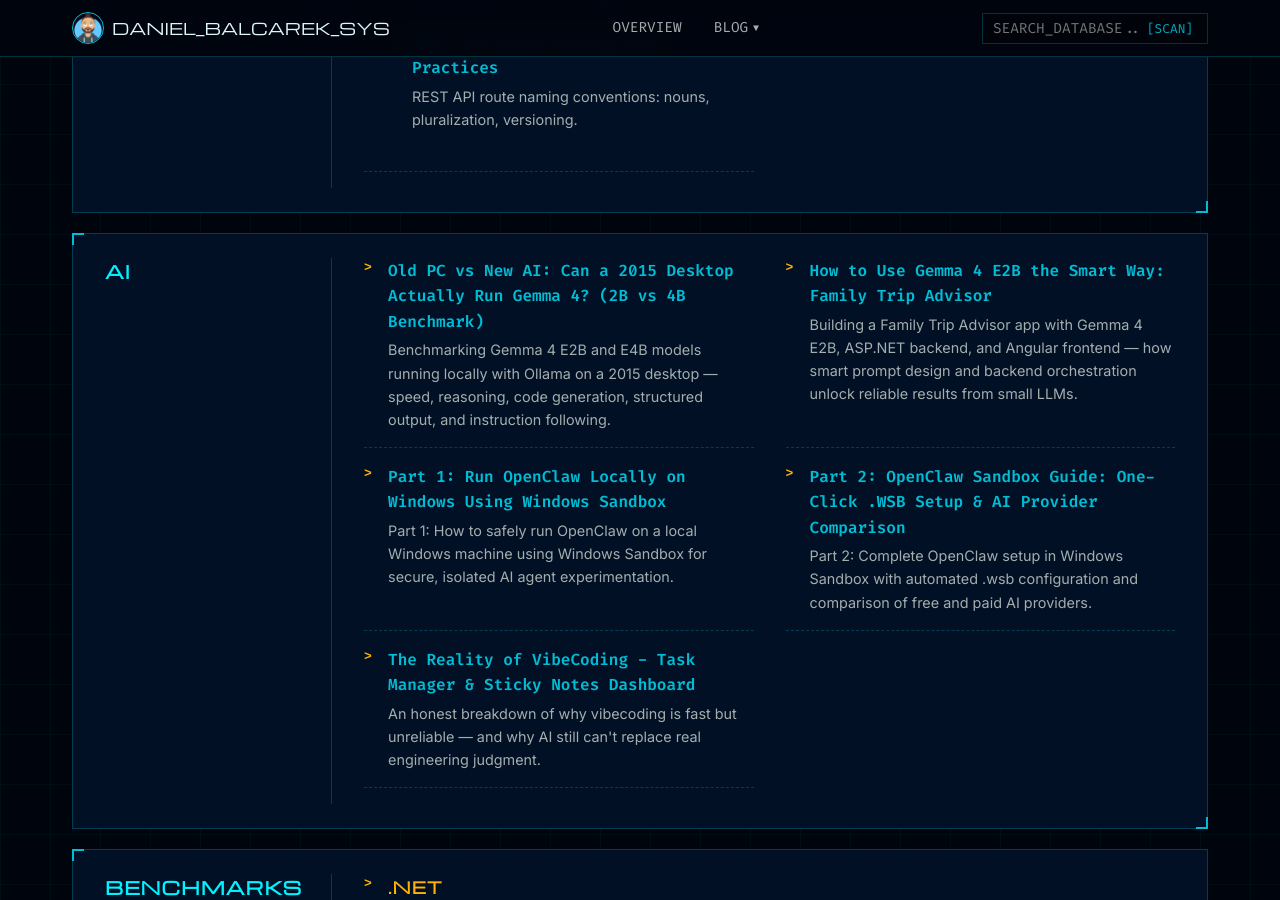
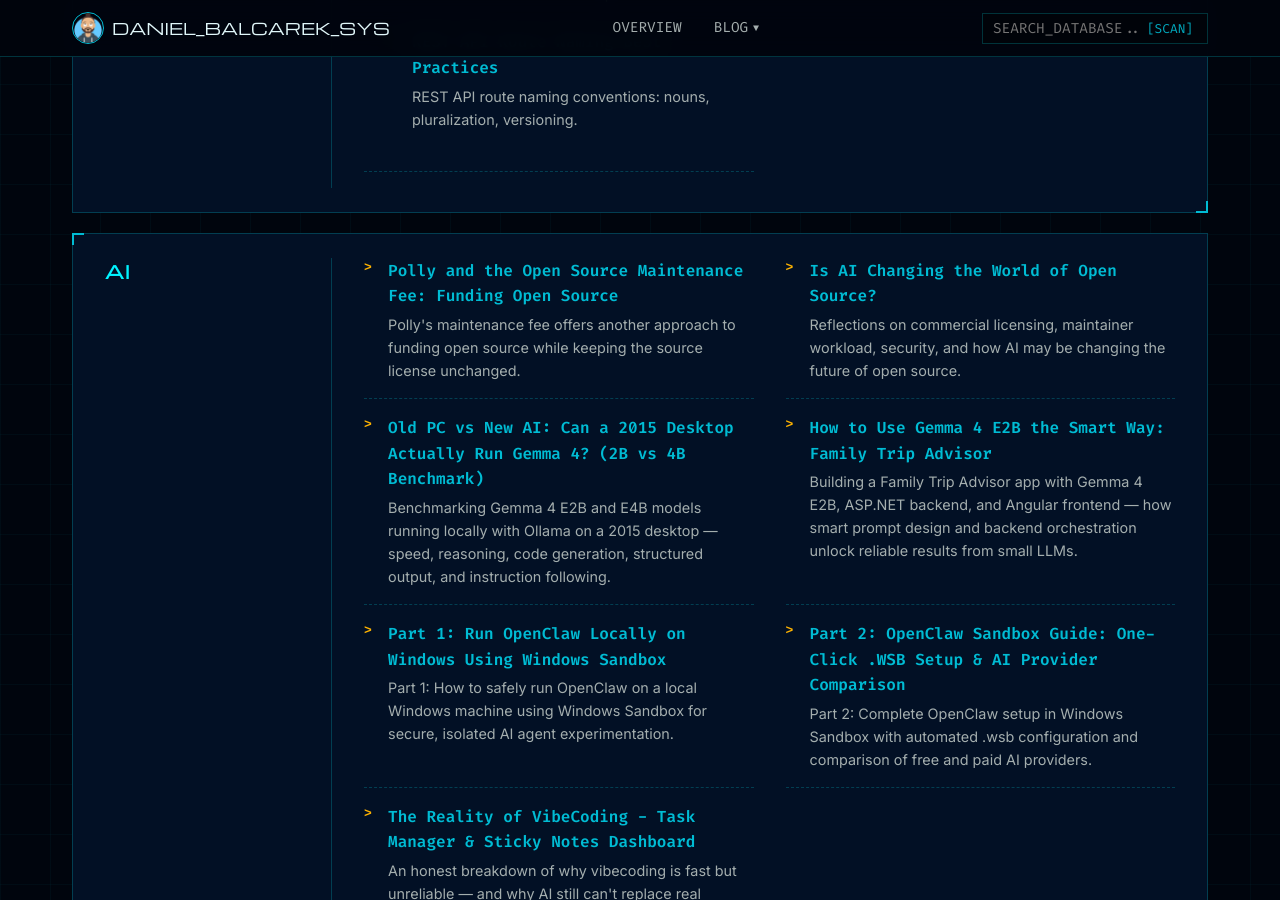
Before and after one commit to Gramli/gramli.github.io, a Jekyll site: the page built from index.html, in a window 1280 px wide and 900 px high, scrolled down 1866 px. Built offline with Jekyll 4.4.1, drawn with Linux system fonts in a browser that asks for light colours.

Commit message:
- open source and licensing

```diff
--- a/_includes/ai.html
+++ b/_includes/ai.html
@@ -1,6 +1,26 @@
 <div class="col-sm-auto col-md-auto col-lg-4">
   <h4>AI</h4>
   <ul>
+    <li>
+      <h6>
+        <a
+          href="https://gramli.github.io/posts/ai/polly-open-source-maintenance-fee"
+          class="link-primary"
+          >Polly and the Open Source Maintenance Fee: Funding Open Source</a
+        >
+      </h6>
+      <p class="text-muted">Polly's maintenance fee offers another approach to funding open source while keeping the source license unchanged.</p>
+    </li>
+    <li>
+      <h6>
+        <a
+          href="https://gramli.github.io/posts/ai/is-ai-changing-open-source"
+          class="link-primary"
+          >Is AI Changing the World of Open Source?</a
+        >
+      </h6>
+      <p class="text-muted">Reflections on commercial licensing, maintainer workload, security, and how AI may be changing the future of open source.</p>
+    </li>
         <li>
       <h6>
         <a
```
Also changed, not shown: posts/ai/is-ai-changing-open-source.md (added, +46 -0 lines), posts/ai/polly-open-source-maintenance-fee.md (added, +32 -0 lines), posts/architecture/api-performance-testing.md (+11 -8 lines).
